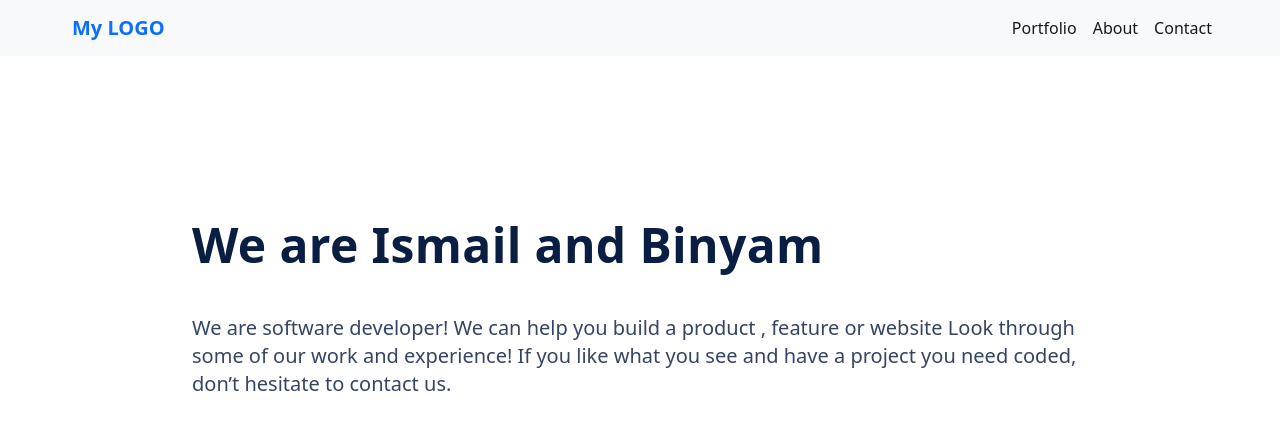
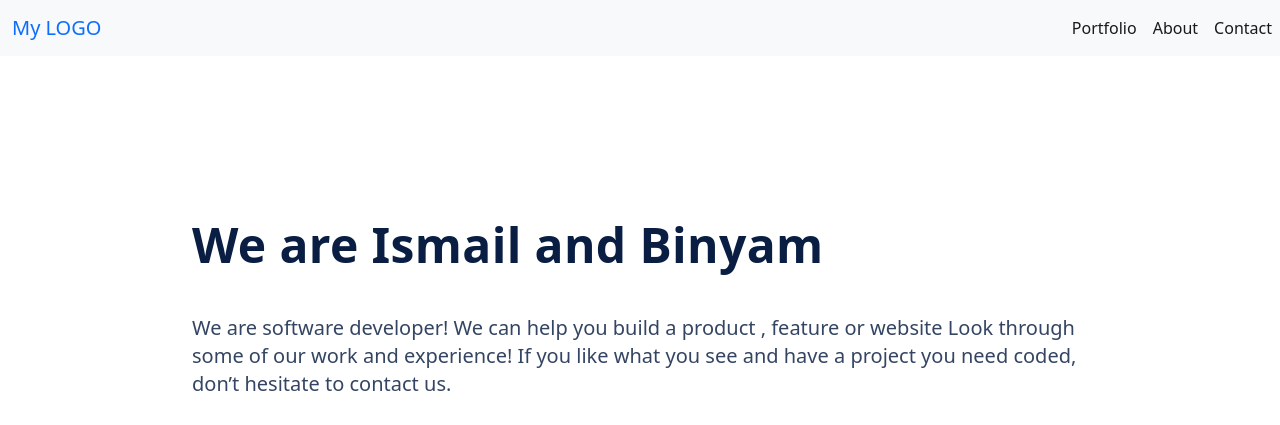
Before and after one commit to yayaismaail/portfolio-by-framework, a website: page index.html in a window 1280 px wide. Shown: the top 425 px of the page. Drawn offline with nearby package versions, Linux system fonts and the light colour scheme.

Commit message:
removed styling for the header from css

```diff
--- a/styles.css
+++ b/styles.css
@@ -6,29 +6,6 @@
 
 #parent-container {
   background-color: #e5e5e5;
-}
-
-.top-nav {
-  display: flex;
-  justify-content: space-between;
-  padding: 20px 60px;
-  background-color: #fff;
-}
-
-.logo {
-  width: 76px;
-  height: 20px;
-  font-style: normal;
-  font-weight: 700;
-  font-size: 18px;
-  color: #6070ff;
-  line-height: 20px;
-  display: flex;
-  align-items: center;
-  text-align: center;
-  flex: none;
-  order: 0;
-  flex-grow: 0;
 }
 
 .headline {
```
